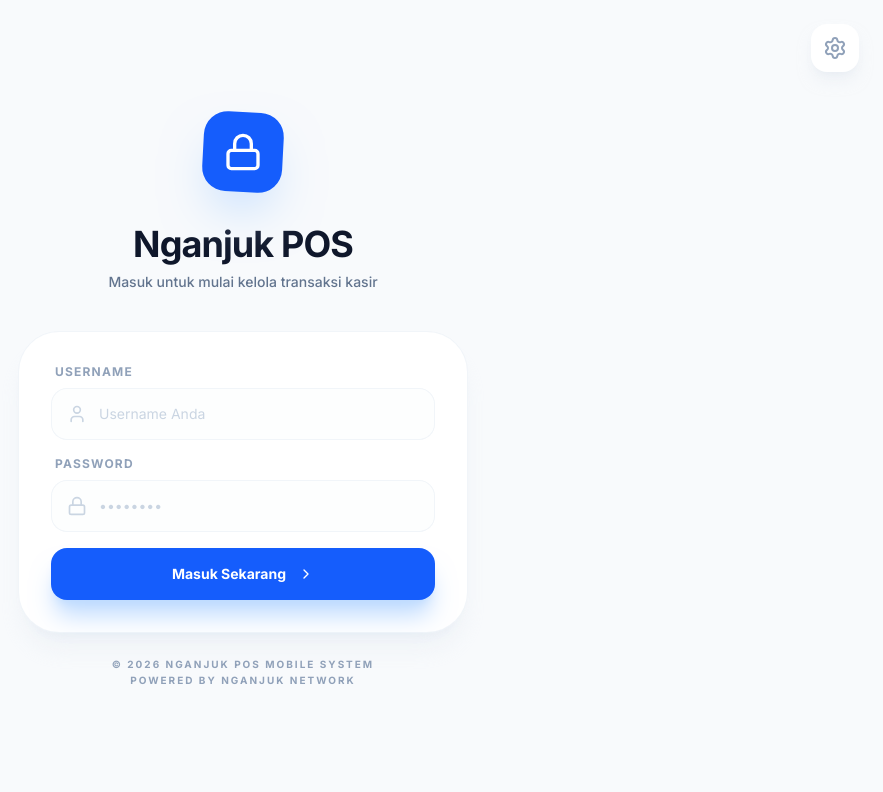
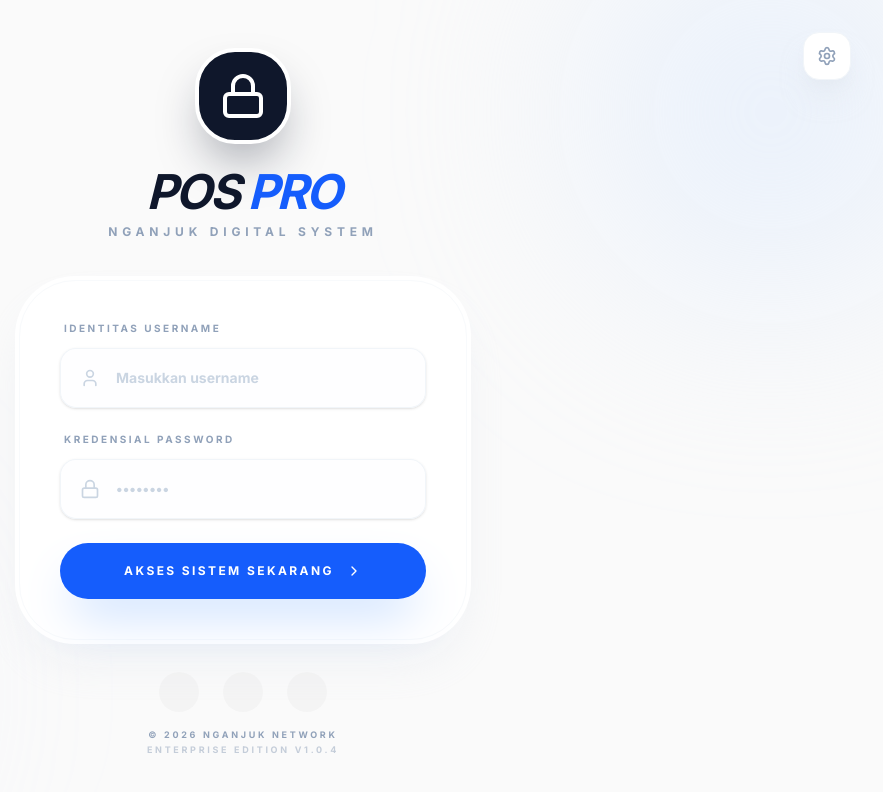
Before and after one commit to remote-hidis/pos-api, a React (Vite) app: page /login in a window 1280 px wide. Shown: the top 792 px of the page, without its empty margins (397-1280 px from the left). Built offline with nearby package versions, Linux system fonts and the light colour scheme.

Commit message:
feat: Update app metadata and UI for Nganjuk POS PRO
Reflects application name change to "Nganjuk POS PRO" and enhances the login page with decorative background elements and improved UI components. Also, introduces category fetching and filtering to the dashboard for better product management.

```diff
--- a/metadata.json
+++ b/metadata.json
@@ -1,6 +1,6 @@
 {
-  "name": "Nganjuk POS Mobile",
-  "description": "A high-performance mobile POS system for modern retail and F&B businesses.",
+  "name": "Nganjuk POS PRO",
+  "description": "Enterprise-grade mobile Point of Sales (POS) system with dynamic API proxying, category management, and automated receipt printing.",
   "requestFramePermissions": [],
   "majorCapabilities": []
 }
--- a/src/index.css
+++ b/src/index.css
@@ -1,8 +1,9 @@
-@import url('https://fonts.googleapis.com/css2?family=Inter:wght@400;500;600;700&display=swap');
+@import url('https://fonts.googleapis.com/css2?family=Inter:wght@400;500;600;700&family=JetBrains+Mono:wght@400;500;600&display=swap');
 @import "tailwindcss";
 
 @theme {
   --font-sans: "Inter", ui-sans-serif, system-ui, sans-serif;
+  --font-mono: "JetBrains Mono", ui-monospace, SFMono-Regular, monospace;
   --animate-spin-slow: spin 3s linear infinite;
 }
 
--- a/src/pages/LoginPage.tsx
+++ b/src/pages/LoginPage.tsx
@@ -63,18 +63,22 @@ export default function LoginPage() {
   };
 
   return (
-    <div className="relative flex min-h-screen flex-col items-center justify-center p-6 sm:p-12 overflow-hidden">
+    <div className="relative flex min-h-screen flex-col items-center justify-center p-6 sm:p-12 overflow-hidden bg-[#FAFAFA]">
+      {/* Background Decorative Elements */}
+      <div className="absolute top-0 right-0 -mr-20 -mt-20 h-96 w-96 rounded-full bg-blue-100/50 blur-[100px] pointer-events-none" />
+      <div className="absolute bottom-0 left-0 -ml-20 -mb-20 h-96 w-96 rounded-full bg-indigo-100/30 blur-[100px] pointer-events-none" />
+
       {/* FLOATING SETTINGS IN TOP RIGHT */}
-      <div className="absolute top-6 right-6 z-50">
+      <div className="absolute top-8 right-8 z-50">
         <button
           type="button"
           onClick={() => setShowSettings(!showSettings)}
           className={cn(
-            "flex h-12 w-12 items-center justify-center rounded-2xl transition-all duration-300 shadow-lg shadow-slate-200/50",
-            showSettings ? "bg-white text-blue-600 rotate-90" : "bg-white text-slate-400 hover:text-blue-600"
+            "flex h-12 w-12 items-center justify-center rounded-2xl transition-all duration-300 shadow-xl",
+            showSettings ? "bg-slate-900 text-white rotate-90" : "bg-white text-slate-400 hover:text-blue-600 shadow-slate-200/50 border border-slate-100"
           )}
         >
-          {showSettings ? <X className="h-6 w-6" /> : <Settings className="h-6 w-6" />}
+          {showSettings ? <X className="h-5 w-5" /> : <Settings className="h-5 w-5" />}
         </button>
 
         <AnimatePresence>
@@ -83,25 +87,35 @@ export default function LoginPage() {
               initial={{ opacity: 0, y: 10, scale: 0.95 }}
               animate={{ opacity: 1, y: 0, scale: 1 }}
               exit={{ opacity: 0, y: 10, scale: 0.95 }}
-              className="absolute right-0 mt-3 w-72 rounded-3xl bg-white p-5 shadow-2xl ring-1 ring-slate-200"
+              className="absolute right-0 mt-4 w-80 rounded-[2.5rem] bg-white p-8 shadow-2xl ring-1 ring-slate-100"
             >
-              <h3 className="text-sm font-bold text-slate-900 mb-3 flex items-center gap-2">
-                <Settings className="h-4 w-4 text-blue-600" />
-                Konfigurasi API
-              </h3>
-              <label className="text-[10px] font-bold uppercase tracking-wider text-slate-400 mb-1.5 block">
-                Base API URL
+              <div className="flex items-center gap-3 mb-6">
+                 <div className="h-10 w-10 rounded-2xl bg-blue-50 flex items-center justify-center">
+                    <Settings className="h-5 w-5 text-blue-600" />
+                 </div>
+                 <div>
+                    <h3 className="text-sm font-black text-slate-900 uppercase tracking-widest">Server API</h3>
+                    <p className="text-[10px] text-slate-400 font-medium tracking-tight">Konfigurasi endpoint sistem</p>
+                 </div>
+              </div>
+
+              <div className="space-y-4">
+                <div>
+                  <label className="text-[10px] font-black uppercase tracking-widest text-slate-400 mb-2 block ml-1">
+                    Target URL
                   </label>
                   <input
                     type="text"
                     value={baseUrl}
                     onChange={(e) => updateBaseUrl(e.target.value)}
                     autoFocus
-                className="block w-full rounded-xl border-0 py-2 px-3 text-slate-900 ring-1 ring-inset ring-slate-200 focus:ring-2 focus:ring-inset focus:ring-blue-600 text-xs font-mono"
+                    className="block w-full rounded-2xl border-0 py-3.5 px-4 text-slate-900 ring-1 ring-inset ring-slate-100 focus:ring-2 focus:ring-inset focus:ring-blue-600 text-xs font-mono bg-slate-50 shadow-sm outline-none transition-all"
                   />
-              <p className="mt-2 text-[9px] text-slate-400 leading-relaxed">
-                Ubah URL di atas jika Anda menggunakan server API kustom.
+                </div>
+                <p className="text-[9px] text-slate-400 leading-relaxed bg-blue-50/50 p-3 rounded-xl border border-blue-100/50 border-dashed">
+                  URL ini digunakan sebagai target proxy. Pastikan format sudah benar tanpa akhiran /api.
                 </p>
+              </div>
             </motion.div>
           )}
         </AnimatePresence>
@@ -110,48 +124,52 @@ export default function LoginPage() {
       <motion.div
         initial={{ opacity: 0, y: 20 }}
         animate={{ opacity: 1, y: 0 }}
-        className="w-full max-w-md space-y-8"
+        className="w-full max-w-md space-y-10 relative z-10"
       >
-        <div className="text-center">
-          <div className="mx-auto flex h-20 w-20 items-center justify-center rounded-3xl bg-blue-600 text-white shadow-2xl shadow-blue-200 rotate-3">
-            <Lock className="h-10 w-10 -rotate-3" />
+        <div className="text-center space-y-2">
+          <motion.div
+            whileHover={{ rotate: 8, scale: 1.05 }}
+            className="mx-auto flex h-24 w-24 items-center justify-center rounded-[2.5rem] bg-slate-900 text-white shadow-2xl shadow-slate-900/40 border-4 border-white"
+          >
+            <Lock className="h-12 w-12" />
+          </motion.div>
+          <div className="pt-4">
+            <h1 className="text-5xl font-black tracking-tighter text-slate-900 uppercase italic">
+              POS <span className="text-blue-600">PRO</span>
+            </h1>
+            <p className="text-xs font-black text-slate-400 uppercase tracking-[0.4em] mt-2">Nganjuk Digital System</p>
           </div>
-          <h1 className="mt-8 text-4xl font-extrabold tracking-tight text-slate-900">
-            Nganjuk POS
-          </h1>
-          <p className="mt-2 text-sm text-slate-500 font-medium">
-            Masuk untuk mulai kelola transaksi kasir
-          </p>
         </div>
 
-        <form onSubmit={handleSubmit(onSubmit)} className="mt-10 space-y-6">
-          <div className="space-y-4 rounded-[2.5rem] bg-white p-8 shadow-xl shadow-slate-200/40 ring-1 ring-slate-100">
+        <form onSubmit={handleSubmit(onSubmit)} className="space-y-8">
+          <div className="space-y-6 rounded-[3.5rem] bg-white p-10 shadow-2xl shadow-slate-200/60 border border-slate-50 ring-4 ring-white">
+            <div className="space-y-6">
               <div>
-              <label className="text-xs font-bold uppercase tracking-widest text-slate-400 mb-2 block ml-1">
-                Username
+                <label className="text-[10px] font-black uppercase tracking-[0.25em] text-slate-400 mb-3 block ml-1">
+                  Identitas Username
                 </label>
-              <div className="relative group">
-                <div className="absolute inset-y-0 left-0 flex items-center pl-4 text-slate-300 group-focus-within:text-blue-600 transition-colors">
+                <div className="group relative">
+                  <div className="absolute inset-y-0 left-0 flex items-center pl-5 text-slate-300 group-focus-within:text-blue-600 transition-colors">
                     <User className="h-5 w-5" />
                   </div>
                   <input
                     {...register('username', { required: true })}
                     type="text"
-                  placeholder="Username Anda"
+                    placeholder="Masukkan username"
                     className={cn(
-                    "block w-full rounded-2xl border-0 py-4 pl-12 text-slate-900 ring-1 ring-inset ring-slate-100 placeholder:text-slate-300 focus:ring-2 focus:ring-inset focus:ring-blue-600 sm:text-sm transition-all bg-slate-50/30",
-                    errors.username && "ring-red-500 focus:ring-red-500"
+                      "block w-full rounded-2xl border-0 py-5 pl-14 pr-5 text-slate-900 ring-1 ring-inset ring-slate-100 placeholder:text-slate-300 focus:ring-2 focus:ring-inset focus:ring-blue-600 text-sm font-bold transition-all bg-slate-50/20 shadow-sm",
+                      errors.username && "ring-red-500 focus:ring-red-500 bg-red-50/30"
                     )}
                   />
                 </div>
               </div>
 
               <div>
-              <label className="text-xs font-bold uppercase tracking-widest text-slate-400 mb-2 block ml-1">
-                Password
+                <label className="text-[10px] font-black uppercase tracking-[0.25em] text-slate-400 mb-3 block ml-1">
+                  Kredensial Password
                 </label>
-              <div className="relative group">
-                <div className="absolute inset-y-0 left-0 flex items-center pl-4 text-slate-300 group-focus-within:text-blue-600 transition-colors">
+                <div className="group relative">
+                  <div className="absolute inset-y-0 left-0 flex items-center pl-5 text-slate-300 group-focus-within:text-blue-600 transition-colors">
                     <Lock className="h-5 w-5" />
                   </div>
                   <input
@@ -159,23 +177,24 @@ export default function LoginPage() {
                     type="password"
                     placeholder="••••••••"
                     className={cn(
-                    "block w-full rounded-2xl border-0 py-4 pl-12 text-slate-900 ring-1 ring-inset ring-slate-100 placeholder:text-slate-300 focus:ring-2 focus:ring-inset focus:ring-blue-600 sm:text-sm transition-all bg-slate-50/30",
-                    errors.password && "ring-red-500 focus:ring-red-500"
+                      "block w-full rounded-2xl border-0 py-5 pl-14 pr-5 text-slate-900 ring-1 ring-inset ring-slate-100 placeholder:text-slate-300 focus:ring-2 focus:ring-inset focus:ring-blue-600 text-sm font-bold transition-all bg-slate-50/20 shadow-sm",
+                      errors.password && "ring-red-500 focus:ring-red-500 bg-red-50/30"
                     )}
                   />
+                </div>
               </div>
             </div>
 
             <AnimatePresence>
               {error && (
                 <motion.div
-                  initial={{ opacity: 0, height: 0 }}
-                  animate={{ opacity: 1, height: 'auto' }}
-                  exit={{ opacity: 0, height: 0 }}
-                  className="flex items-center gap-3 rounded-2xl bg-red-50 p-4 text-xs font-bold text-red-600"
+                  initial={{ opacity: 0, y: -10 }}
+                  animate={{ opacity: 1, y: 0 }}
+                  exit={{ opacity: 0, y: -10 }}
+                  className="flex items-center gap-3 rounded-2xl bg-red-50 p-4 text-[10px] font-bold text-red-600 border border-red-100 border-dashed"
                 >
                   <AlertCircle className="h-4 w-4 shrink-0" />
-                  <span>{error}</span>
+                  <span className="uppercase tracking-tight leading-tight">{error}</span>
                 </motion.div>
               )}
             </AnimatePresence>
@@ -183,24 +202,29 @@ export default function LoginPage() {
             <button
               type="submit"
               disabled={isLoading}
-              className="group relative flex w-full items-center justify-center gap-3 rounded-2xl bg-blue-600 px-4 py-4 text-sm font-bold text-white shadow-xl shadow-blue-200 hover:bg-blue-700 active:scale-[0.98] transition-all disabled:opacity-50 overflow-hidden"
+              className="group relative flex w-full items-center justify-center gap-3 rounded-[2rem] bg-blue-600 px-4 py-5 text-xs font-black uppercase tracking-[0.2em] text-white shadow-2xl shadow-blue-500/30 hover:bg-blue-700 active:scale-[0.98] transition-all disabled:opacity-50 overflow-hidden"
             >
               {isLoading ? (
                 <Loader2 className="h-5 w-5 animate-spin" />
               ) : (
                 <>
-                  Masuk Sekarang
+                  Akses Sistem Sekarang
                   <ChevronRight className="h-4 w-4 group-hover:translate-x-1 transition-transform" />
                 </>
               )}
             </button>
           </div>
 
-          <div className="text-center px-8">
-            <p className="text-[10px] text-slate-400 font-bold uppercase tracking-[0.2em] leading-relaxed">
-              &copy; 2026 Nganjuk POS Mobile System
+          <div className="text-center px-12 space-y-4">
+            <div className="flex items-center justify-center gap-6 opacity-30 grayscale hover:grayscale-0 hover:opacity-100 transition-all duration-700">
+               <div className="h-10 w-10 bg-slate-200 rounded-full" />
+               <div className="h-10 w-10 bg-slate-200 rounded-full" />
+               <div className="h-10 w-10 bg-slate-200 rounded-full" />
+            </div>
+            <p className="text-[9px] text-slate-400 font-black uppercase tracking-[0.3em] leading-relaxed">
+              &copy; 2026 Nganjuk Network
               <br/>
-              Powered by Nganjuk Network
+              <span className="opacity-50">Enterprise Edition v1.0.4</span>
             </p>
           </div>
         </form>
```
Also changed, not shown: src/pages/Dashboard.tsx (+173 -72 lines). Lines whose indentation alone changed are shown as unchanged.
